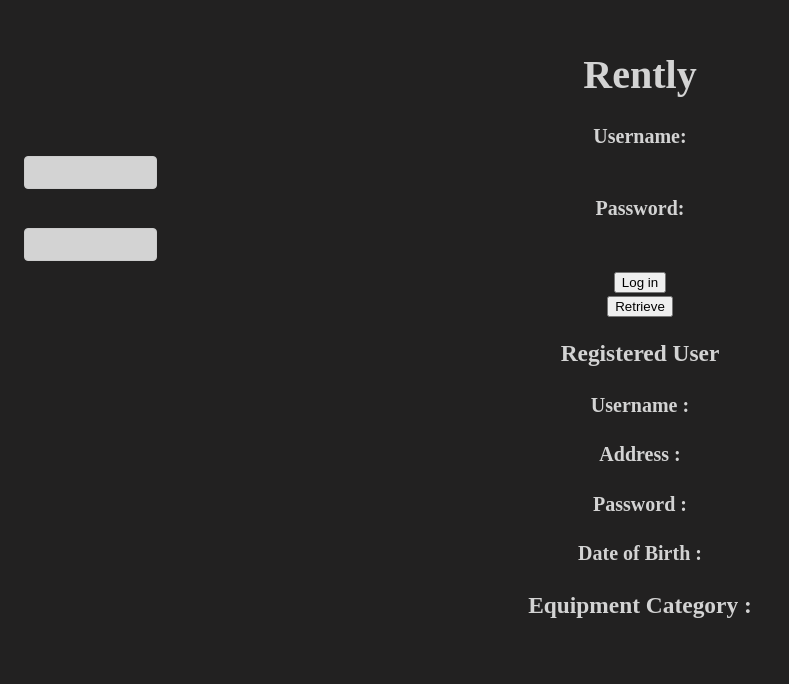
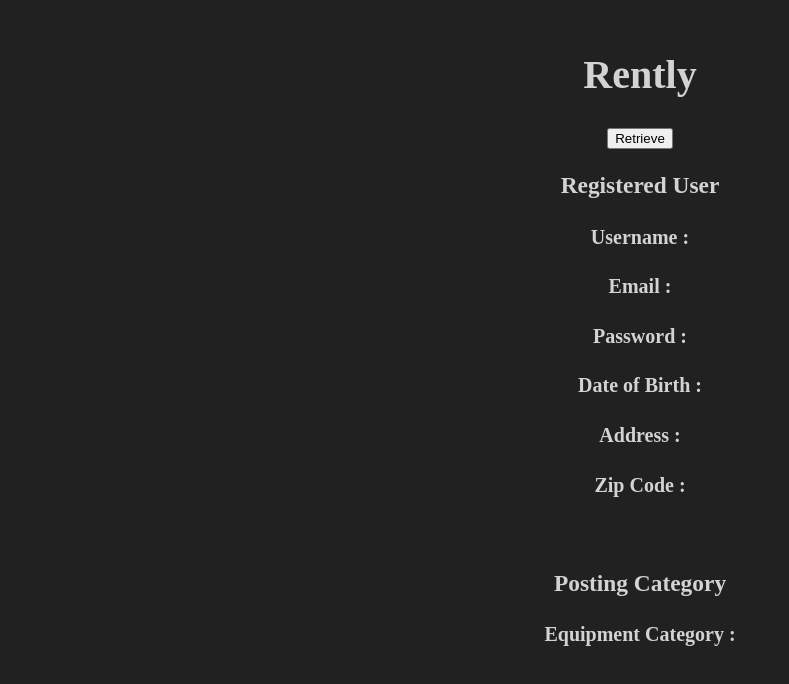
Before and after one commit to CalDevC/Rently, a React (Create React App) app in the folder application/react-app/: page /HomePage in a window 1280 px wide. Shown: the top 684 px of the page, without its empty margins (0-789 px from the left). Built offline with nearby package versions, Linux system fonts and the light colour scheme.

Commit message:
Added db and query for user info

```diff
--- a/application/react-app/src/TestHomePage/HomePage.js
+++ b/application/react-app/src/TestHomePage/HomePage.js
@@ -17,19 +17,9 @@ class HomePage extends Component {
 
   submitHandler(event) {
     event.preventDefault();
-
-    // const enteredUsername = this.usernameInputRef.current.value;
-    // const enteredPassword = this.passwordInputRef.current.value;
-
-    // const userData = {
-    //   username: enteredUsername,
-    //   password: enteredPassword,
-    // };
     fetch("/api/homepage")
       .then((res) => res.json())
       .then((res) => this.setState({ data: res }));
-
-    // console.log(userData);
   }
 
   render() {
@@ -37,36 +27,42 @@ class HomePage extends Component {
     return (
       <form className={classes.form} onSubmit={this.submitHandler}>
         <h1>Rently</h1>
-        <div className={classes.control}>
+        {/* ===== CREDENTIAL FIELDS ===== */
+
+        /*<div className={classes.control}>
+
           <label htmlFor="Username">Username:</label>
           <input
             type="text"
-            // required
             id="username"
-            // ref={this.usernameInputRef}
+          // ref={this.usernameInputRef}
           />
         </div>
         <div className={classes.control}>
           <label htmlFor="Password">Password:</label>
           <input
             type="text"
-            // required
             id="username"
-            // ref={this.passwordInputRef}
+          // ref={this.passwordInputRef}
           />
         </div>
         <div>
           <button>Log in</button>
-        </div>
+        </div> */}
+
         <div>
           <button>Retrieve</button>
         </div>
-        <h3> Registered User</h3>
+        <h3> Registered User </h3>
         <h4> Username : {data.username} </h4>
-        <h4> Address : {data.address} </h4>
+        <h4> Email : {data.email} </h4>
         <h4> Password : {data.password}</h4>
         <h4>Date of Birth : {data.dob}</h4>
-        <h3>Equipment Category :{data.equipmentCategory}</h3>
+        <h4> Address : {data.address} </h4>
+        <h4> Zip Code : {data.zipCode} </h4>
+        <br />
+        <h3> Posting Category </h3>
+        <h4>Equipment Category :{data.equipmentCategory}</h4>
       </form>
     );
   }
--- a/application/react-app/src/index.js
+++ b/application/react-app/src/index.js
@@ -13,8 +13,3 @@ ReactDOM.render(
   </React.StrictMode>,
   document.getElementById("root")
 );
-
-// If you want to start measuring performance in your app, pass a function
-// to log results (for example: reportWebVitals(console.log))
-// or send to an analytics endpoint. Learn more: https://bit.ly/CRA-vitals
-reportWebVitals();
```
Also changed, not shown: application/react-app/src/App.js (+5 -3 lines), 1 other file (tests, documents, lock files or other folders).
